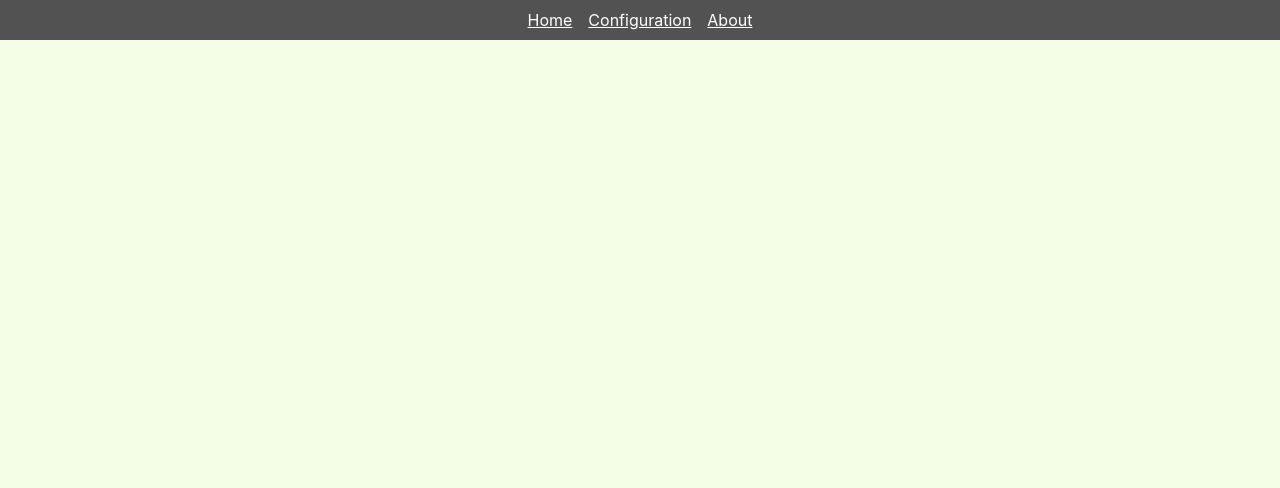
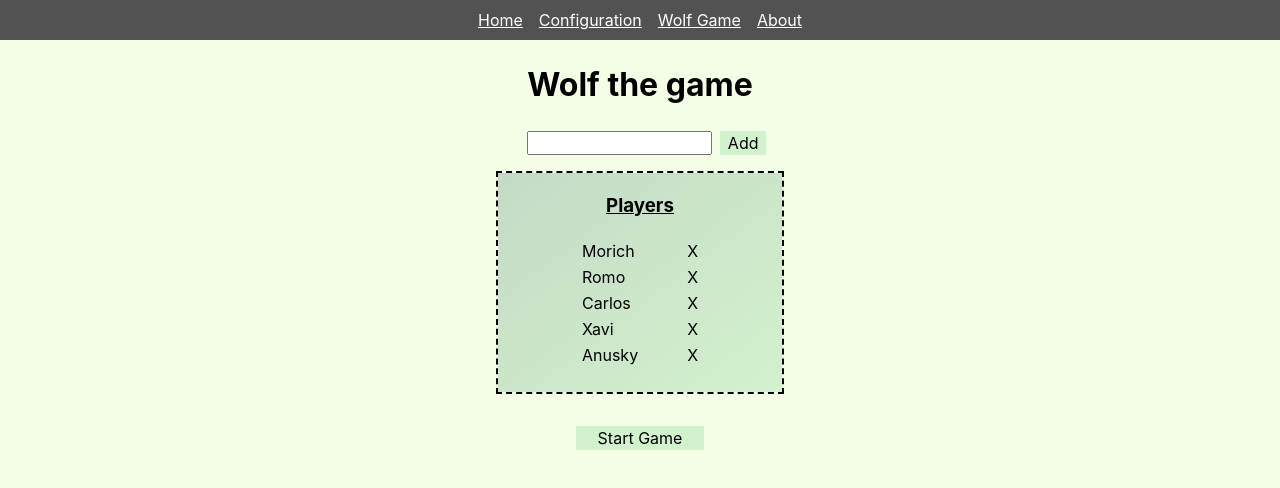
Before and after one commit to VikingMorich/counter, a React app: page /wolf-game in a window 1280 px wide. Built offline with nearby package versions, Linux system fonts and the light colour scheme.

Commit message:
starting wolfGame

```diff
--- /dev/null
+++ b/src/actions/creators/wolfGame.js
@@ -0,0 +1,19 @@
+import {
+    ADD_PLAYER,
+    REMOVE_PLAYER,
+    START_GAME
+} from '../types/wolfGame';
+
+export const addPlayer = (playerIds) => ({
+    type: ADD_PLAYER,
+    playerIds
+})
+
+export const removePlayer = (playerIds) => ({
+    type: REMOVE_PLAYER,
+    playerIds
+})
+
+export const startGame = () => ({
+    type: START_GAME
+})
--- /dev/null
+++ b/src/actions/types/wolfGame.js
@@ -0,0 +1,3 @@
+export const ADD_PLAYER = 'ADD_PLAYER';
+export const REMOVE_PLAYER = 'REMOVE_PLAYER';
+export const START_GAME = 'START_GAME';
--- /dev/null
+++ b/src/components/characters.js
@@ -0,0 +1,32 @@
+import React from 'react';
+
+export class characters extends React.Component {
+    constructor(props) {
+        super(props);
+        if (!this.props.startGame) {
+            this.props.backToHome()
+        }
+    }
+
+    render() {
+        return (
+            <div>
+                <h1>Characters</h1>
+                <div className="character__information">
+                    <p>Selecciona los personajes con los que quieres jugar</p>
+                </div>
+                <div>
+                    {this.props.characters.map(x =>
+                        <div key={x.name} className="character__box">
+                            <h4>{x.name}</h4>
+                            <p>{x.description}</p>
+                        </div>
+                    )}
+
+                </div>
+            </div>
+        )
+    }
+}
+
+export default characters;
--- /dev/null
+++ b/src/components/wolfGame.js
@@ -0,0 +1,61 @@
+import React from 'react';
+
+export class wolfGame extends React.Component {
+    addPlayer () {
+        let member = document.getElementById('newPlayer').value
+        if (member === '') {
+            alert('user name not valid')
+        } else {
+            if (this.props.players.includes(member)) {
+                alert('this name is already in use')
+            } else {
+                let playersUpdated = this.props.players
+                playersUpdated.push(member)
+                this.props.addPlayer(playersUpdated);
+                document.getElementById('newPlayer').value = ''
+                this.setState({})
+            }
+        }
+    }
+
+    removePlayer (e) {
+        const name = e.currentTarget.id
+        let newPlayers = this.props.players;
+        newPlayers.splice(newPlayers.indexOf(name), 1);
+        this.props.removePlayer(newPlayers)
+        this.setState({})
+    }
+
+    render() {
+        return (
+            <div>
+                <h1>Wolf the game</h1>
+                <div className="input__players">
+                    <input id="newPlayer" type="text"/>
+                    <div className="add__player">
+                        <span onClick={() => this.addPlayer()}>Add</span>
+                    </div>
+                </div>
+                <div className="wolfPlayerList" >
+                    <h3><u>Players</u></h3>
+                    <table>
+                        <tbody>
+                            {this.props.players.map(x =>
+                                <tr key={x}>
+                                    <td align="left" className="playerId">{x}</td>
+                                    <td id={x} onClick={(e) => this.removePlayer(e)}>X</td>
+                                </tr>
+                            )}
+                        </tbody>
+                    </table>
+                </div>
+                <div className="starting__button" onClick={this.props.startGame}>
+                    <span>Start Game</span>
+                </div>
+
+            </div>
+        )
+    }
+}
+
+export default wolfGame;
--- a/src/containers/app/index.js
+++ b/src/containers/app/index.js
@@ -3,12 +3,15 @@ import { Route, Link } from 'react-router-dom'
 import Home from '../home'
 import About from '../about'
 import Configuration from '../configuration'
+import wolfGame from '../wolfGame/wolfGame'
+import characters from '../wolfGame/characters'
 
 const App = () => (
   <div>
     <header>
       <Link className="link-button" to="/">Home</Link>
       <Link className="link-button" to="/configuration">Configuration</Link>
+      <Link className="link-button" to="/wolf-game">Wolf Game</Link>
       <Link className="link-button" to="/about-us">About</Link>
     </header>
 
@@ -16,6 +19,8 @@ const App = () => (
       <Route exact path='/configuration' component={Configuration} />
       <Route exact path="/" component={Home} />
       <Route exact path="/about-us" component={About} />
+      <Route exact path="/wolf-game" component={wolfGame} />
+      <Route exact path="/characters" component={characters} />
     </main>
   </div>
 )
--- /dev/null
+++ b/src/containers/wolfGame/characters.js
@@ -0,0 +1,16 @@
+import { connect } from 'react-redux';
+import characters from '../../components/characters';
+import { push } from 'connected-react-router'
+
+const mapStateToProps = (state) => {
+    return {
+        characters: state.wolfGame.characters,
+        startGame: state.wolfGame.start
+    }
+}
+
+const mapDispatchToProps = (dispatch) => ({
+    backToHome: () => dispatch(push('/wolf-game')),
+})
+
+export default connect(mapStateToProps, mapDispatchToProps)(characters);
--- /dev/null
+++ b/src/containers/wolfGame/wolfGame.js
@@ -0,0 +1,18 @@
+import { connect } from 'react-redux';
+import wolfGame from '../../components/wolfGame';
+import { addPlayer, removePlayer, startGame } from '../../actions/creators/wolfGame';
+import { push } from 'connected-react-router'
+
+const mapStateToProps = (state) => {
+    return {
+        players: state.wolfGame.players
+    }
+}
+
+const mapDispatchToProps = (dispatch) => ({
+    addPlayer: (playersUpdated) => dispatch(addPlayer(playersUpdated)),
+    removePlayer: (playersUpdated) => dispatch(removePlayer(playersUpdated)),
+    startGame: () => (dispatch(startGame()) && dispatch(push('/characters'))),
+})
+
+export default connect(mapStateToProps, mapDispatchToProps)(wolfGame);
--- /dev/null
+++ b/src/css/components/character.css
@@ -0,0 +1,14 @@
+.character__box{
+    width: 18em;
+    background-color: #7FD19B;
+    margin: auto;
+    margin-top: 1em;
+    padding: 1em;
+    padding-top: 0.1em;
+}
+
+.character__information {
+    width: 21em;
+    margin: auto;
+    margin-bottom: 1.5em;
+}
--- /dev/null
+++ b/src/css/components/wolfGame.css
@@ -0,0 +1,40 @@
+.wolfPlayerList {
+    background-image: linear-gradient(to bottom right, #C5DAC6, #D2F1CD);
+    width: 18em;
+    min-height: 10em;
+    margin: auto;
+    border: 2px dashed black;
+    padding-bottom: 1.5em;
+}
+
+.input__players{
+    display: flex;
+    width: 18em;
+    margin: auto;
+    justify-content: center;
+    margin-bottom: 1em;
+}
+
+.add__player {
+    margin-left: 0.5em;
+    background: #D2F1CD;
+    padding-left: 0.5em;
+    padding-right: 0.5em;
+    align-items: center;
+}
+
+.playerId {
+    padding-right: 3em;
+    text-align: left;
+}
+
+.starting__button{
+    background: #D2F1CD;
+    width: 8em;
+    height: 1.5em;
+    display: flex;
+    justify-content: center;
+    align-items: center;
+    margin: auto;
+    margin-top: 2em;
+}
--- a/src/css/main.css
+++ b/src/css/main.css
@@ -4,4 +4,6 @@
 @import './components/counter.css';
 @import './components/configuration.css';
 @import './components/modal.css';
-@import './components/colourModal.css'
+@import './components/colourModal.css';
+@import './components/wolfGame.css';
+@import './components/character.css'
--- a/src/reducers/index.js
+++ b/src/reducers/index.js
@@ -1,6 +1,8 @@
 import { combineReducers } from 'redux'
 import counter from './counter'
+import wolfGame from './wolfGame'
 
 export default combineReducers({
-  counter
+  counter,
+  wolfGame
 })
--- /dev/null
+++ b/src/reducers/wolfGame.js
@@ -0,0 +1,51 @@
+import {
+    ADD_PLAYER,
+    REMOVE_PLAYER,
+    START_GAME
+} from '../actions/types/wolfGame'
+
+export const initialState = {
+    players: ['Morich', 'Romo', 'Carlos', 'Xavi', 'Anusky'],
+    characters: [
+        {
+            name: 'Lobo',
+            description: 'Eligen por consenso a un jugador a quien quieren matar, señalándolo al Narrador.'
+        },
+        {
+            name: 'Narrador',
+            description: 'Es el encargado de narrar la historia'
+        },
+        {
+            name: 'Cazador',
+            description: 'Actua como aldeano normal pero quando muere puede disparar a un jugador a su eleccion que tambien muere'
+        },
+        {
+            name: 'Aldeano',
+            description: 'Su papel es descubrir quienes son los hombres lobos del pueblo y eliminarlos'
+        }
+    ],
+    activeCharacters: ['lobo', 'narrador'],
+    start: false
+}
+
+export default (state = initialState, action) => {
+    switch (action.type) {
+        case ADD_PLAYER:
+            return {
+                ...state,
+                players: action.playerIds
+            }
+        case REMOVE_PLAYER:
+            return {
+                ...state,
+                players: action.playerIds
+            }
+        case START_GAME:
+            return {
+                ...state,
+                start: true
+            }
+        default:
+            return state;
+    }
+}
```
Also changed, not shown: 1 other file.
